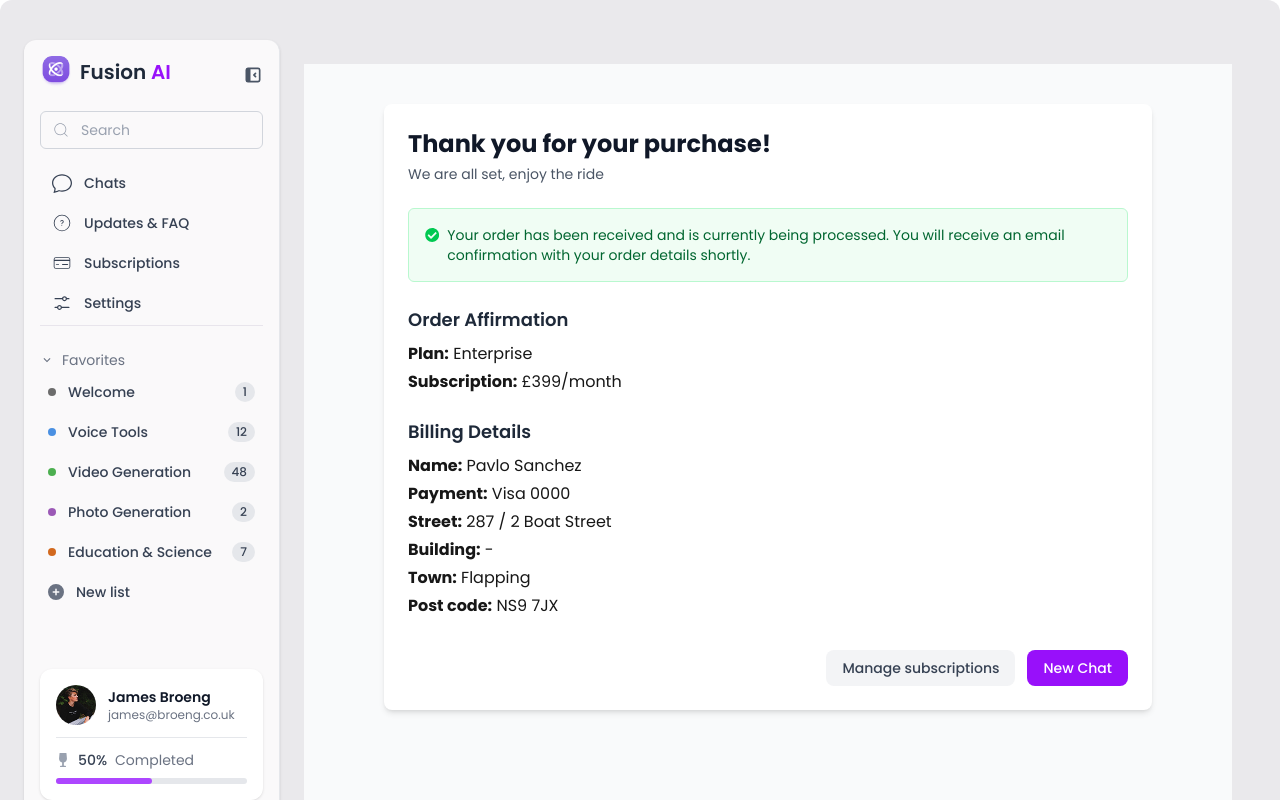
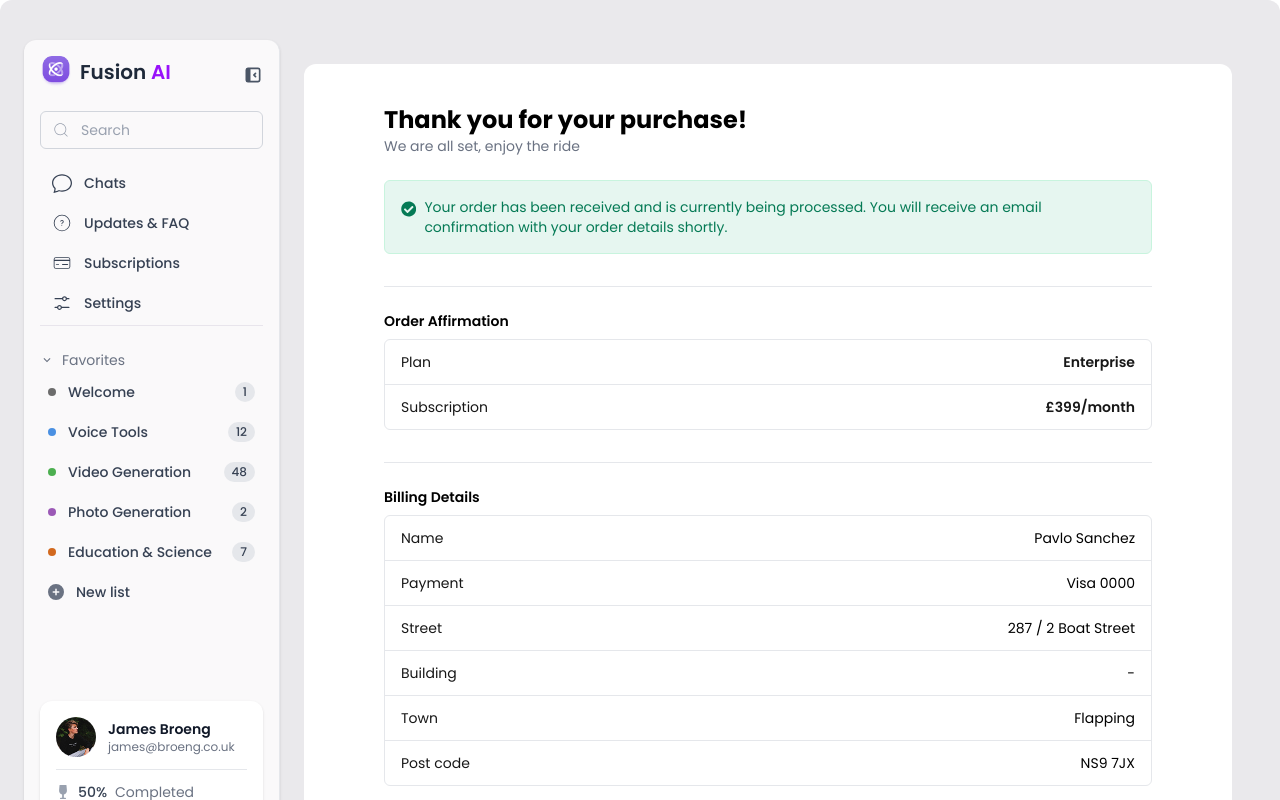
Before and after one commit to adnanfrd/barry-ai, a Next.js app: page /dashboard/confirmation in a window 1280 px wide. Shown: the top 800 px of the page. Built offline with nearby package versions, Linux system fonts and the light colour scheme.

Commit message:
updated code

```diff
--- a/src/components/dashboard/EnterpriseCheckout.tsx
+++ b/src/components/dashboard/EnterpriseCheckout.tsx
@@ -4,6 +4,7 @@ import { Listbox } from '@headlessui/react';
 import { FaCheckCircle } from 'react-icons/fa';
 import { HiSelector } from 'react-icons/hi';
 import { useState } from 'react';
+import Link from 'next/link';
 
 const currencies = [
   { code: 'USD', label: 'US Dollar', flag: '🇺🇸' }, // United States
@@ -132,9 +133,11 @@ export default function EnterpriseCheckout() {
         <p className="text-xs text-gray-500 max-w-md">
   By clicking &quot;Start Brainwave Enterprise plan&quot;, you agree to be charged £{total} every month, unless you cancel.
         </p>
-        <button className="bg-purple-600 text-white text-sm font-semibold px-6 py-2 rounded-md">
-          Start Enterprise Plan
-        </button>
+     <Link href="/dashboard/confirmation" className='cursor-pointer'>
+  <button className="bg-purple-600 text-white text-sm font-semibold px-6 py-2 rounded-md">
+    Start Enterprise Plan
+  </button>
+</Link>
       </div>
     </div>
   );
--- a/src/components/dashboard/PurchaseConfirmation.tsx
+++ b/src/components/dashboard/PurchaseConfirmation.tsx
@@ -1,43 +1,67 @@
+"use client";
+
 import { FaCheckCircle } from "react-icons/fa";
+
 export default function PurchaseConfirmation() {
   return (
-    <div className="min-h-screen bg-gray-50 py-10 px-4 sm:px-6 lg:px-8">
-      <div className="max-w-3xl mx-auto bg-white shadow-md rounded-lg p-6">
-        <h1 className="text-2xl font-bold text-gray-900">Thank you for your purchase!</h1>
-        <p className="text-sm text-gray-600 mt-1">We are all set, enjoy the ride</p>
+    <div className="min-h-screen rounded-xl bg-white py-10 px-4 sm:px-6 lg:px-8 font-poppins">
+      <div className="max-w-3xl mx-auto">
+        <h1 className="text-2xl font-bold text-black">Thank you for your purchase!</h1>
+        <p className="text-sm text-gray-500">We are all set, enjoy the ride</p>
 
-        <div className="bg-green-50 border border-green-200 text-green-800 rounded-md p-4 mt-6 flex items-start">
-          <FaCheckCircle className="h-5 w-5 mr-2 text-green-500" aria-hidden="true" />
+        <div className="bg-[#E6F6F0] border border-[#C8F4DE] text-[#057A55] rounded-md p-4 mt-6 flex items-start">
+          <FaCheckCircle className="h-5 w-5 mr-2 mt-0.5 text-[#057A55]" />
           <p className="text-sm">
             Your order has been received and is currently being processed. You will receive an email confirmation with your order details shortly.
           </p>
         </div>
 
-        <div className="mt-6">
-          <h2 className="text-lg font-semibold text-gray-800">Order Affirmation</h2>
-          <div className="mt-2 space-y-1">
-            <p><strong>Plan:</strong> Enterprise</p>
-            <p><strong>Subscription:</strong> £399/month</p>
+        {/* Order Affirmation */}
+        <div className="mt-8 border-t border-gray-200">
+          <h2 className="text-sm font-semibold text-black mt-6 mb-2">Order Affirmation</h2>
+          <div className="border border-gray-200 rounded-md overflow-hidden text-sm">
+            <div className="flex justify-between px-4 py-3 border-b border-gray-200">
+              <span>Plan</span>
+              <span className="font-semibold">Enterprise</span>
+            </div>
+            <div className="flex justify-between px-4 py-3">
+              <span>Subscription</span>
+              <span className="font-semibold">£399/month</span>
+            </div>
           </div>
         </div>
 
-        <div className="mt-6">
-          <h2 className="text-lg font-semibold text-gray-800">Billing Details</h2>
-          <div className="mt-2 space-y-1">
-            <p><strong>Name:</strong> Pavlo Sanchez</p>
-            <p><strong>Payment:</strong> Visa 0000</p>
-            <p><strong>Street:</strong> 287 / 2 Boat Street</p>
-            <p><strong>Building:</strong> -</p>
-            <p><strong>Town:</strong> Flapping</p>
-            <p><strong>Post code:</strong> NS9 7JX</p>
+        {/* Billing Details */}
+        <div className="mt-8 border-t border-gray-200">
+          <h2 className="text-sm font-semibold text-black mt-6 mb-2">Billing Details</h2>
+          <div className="border border-gray-200 rounded-md overflow-hidden text-sm">
+            {[
+              ["Name", "Pavlo Sanchez"],
+              ["Payment", "Visa 0000"],
+              ["Street", "287 / 2 Boat Street"],
+              ["Building", "-"],
+              ["Town", "Flapping"],
+              ["Post code", "NS9 7JX"],
+            ].map(([label, value], index, arr) => (
+              <div
+                key={label}
+                className={`flex justify-between px-4 py-3 ${
+                  index !== arr.length - 1 ? "border-b border-gray-200" : ""
+                }`}
+              >
+                <span>{label}</span>
+                <span className="text-black">{value}</span>
+              </div>
+            ))}
           </div>
         </div>
 
+        {/* Buttons */}
         <div className="mt-8 flex flex-col sm:flex-row justify-end gap-3">
-          <button className="bg-gray-100 text-gray-700 hover:bg-gray-200 px-4 py-2 rounded-lg text-sm font-medium">
+          <button className="border border-gray-300 text-gray-700 px-4 py-2 rounded-md text-sm font-medium hover:bg-gray-100">
             Manage subscriptions
           </button>
-          <button className="bg-purple-600 text-white hover:bg-purple-700 px-4 py-2 rounded-lg text-sm font-medium">
+          <button className="bg-purple-600 text-white px-4 py-2 rounded-md text-sm font-medium hover:bg-purple-700">
             New Chat
           </button>
         </div>
```
